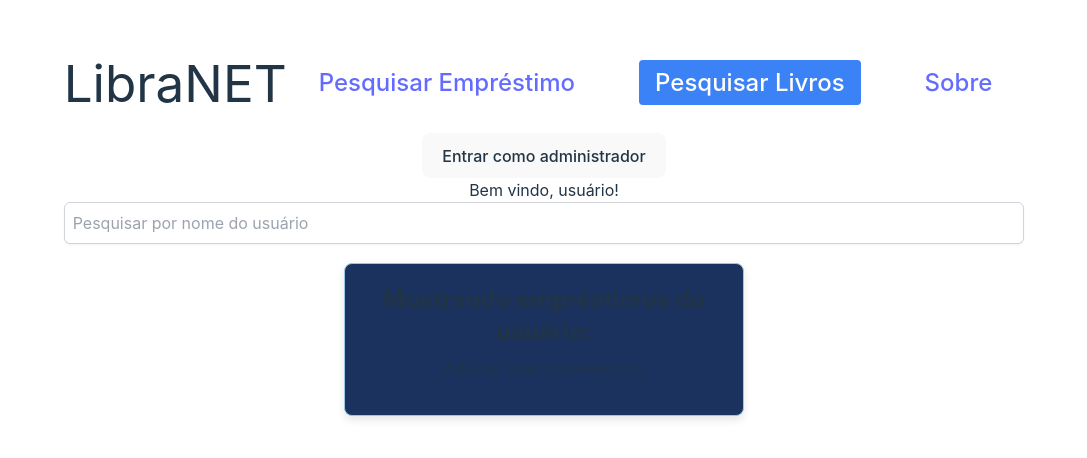
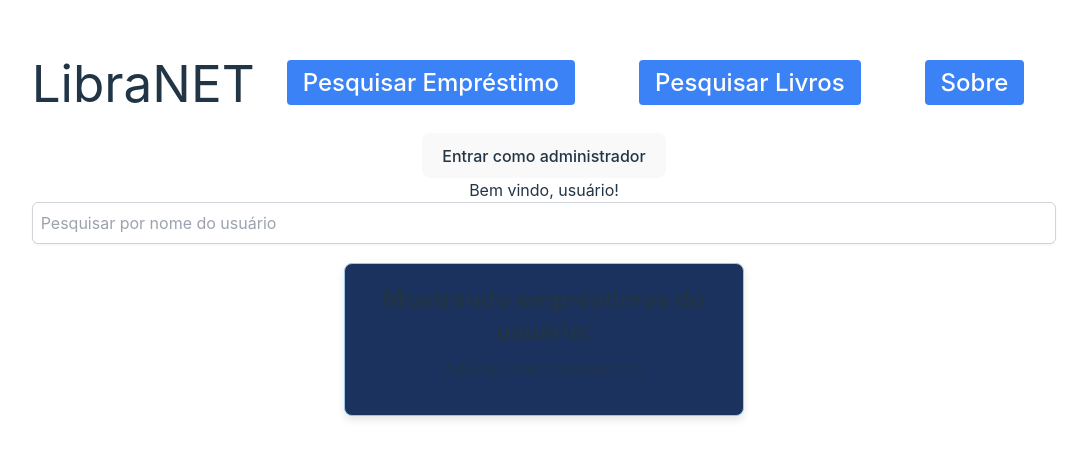
Before and after one commit to GabrielGravina/LibraNET, a React (Vite) app in the folder frontend/: page / in a window 1280 px wide. Shown: the part 174-632 px from the top of the page, without its empty margins (96-1183 px from the left). Built offline with nearby package versions, Linux system fonts and the light colour scheme.

Commit message:
Alterações

```diff
--- a/frontend/src/components/Navbar.jsx
+++ b/frontend/src/components/Navbar.jsx
@@ -8,7 +8,14 @@ function Navbar() {
             <nav className='navbar'>
                 <h1>LibraNET</h1>
                 <ul>
-                <li><a>Pesquisar Empréstimo</a></li>
+                <li>
+                    <Link
+                        to={`/pesquisar_emprestimo/`}
+                        className="px-4 py-2 bg-blue-500 text-white rounded hover:bg-blue-600 transition"
+                    > Pesquisar Empréstimo
+
+                    </Link>
+                </li>
                 <li>
                     <Link
                         to={`/livros/`}
@@ -17,7 +24,14 @@ function Navbar() {
 
                     </Link>
                 </li>
-                <li><a>Sobre</a></li>
+                <li>
+                    <Link
+                        to={`/sobre/`}
+                        className="px-4 py-2 bg-blue-500 text-white rounded hover:bg-blue-600 transition"
+                    > Sobre
+
+                    </Link>
+                </li>
                 </ul>
 
             </nav>
```
